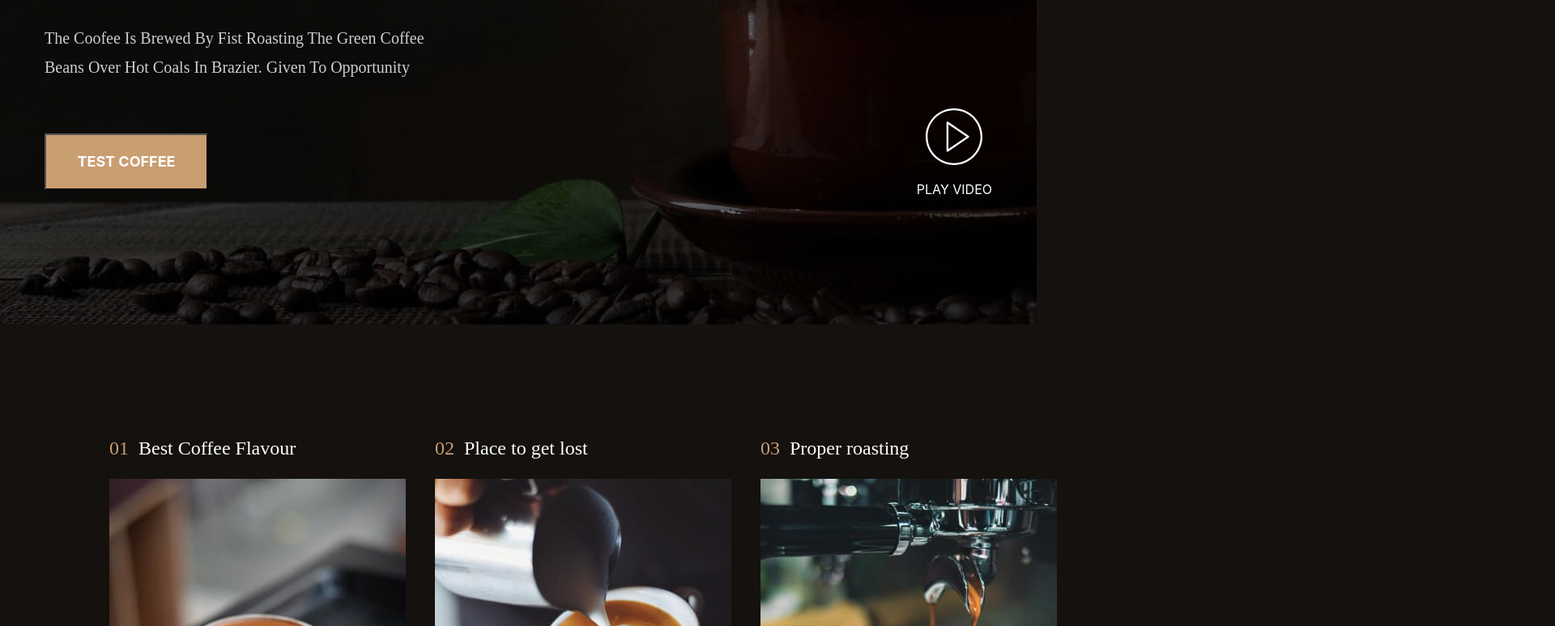
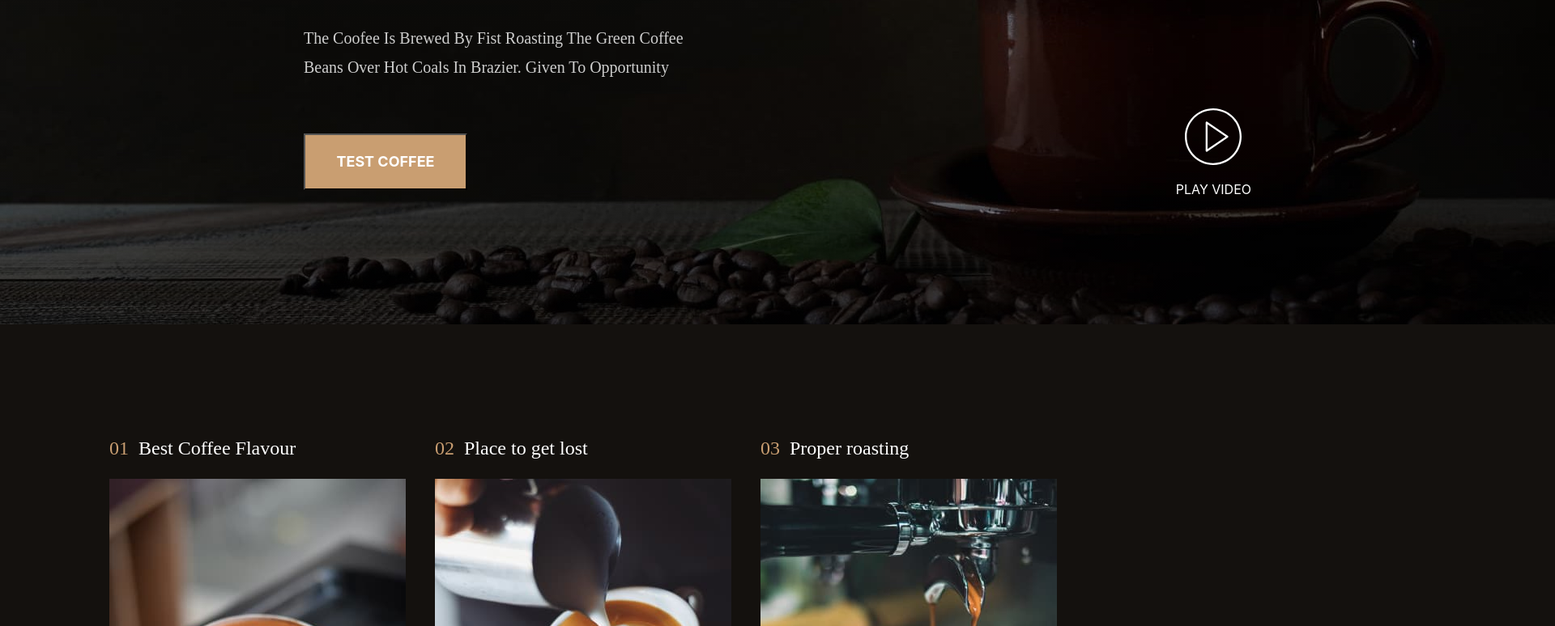
Before and after one commit to Voroshylo/CoffeeShop, a plain HTML site: page index.html in a window 1280 px wide. Shown: the part 465-1239 px from the top of the page at 81% size, 1920 px wide, since content can reach past the window. Drawn offline with nearby package versions, Linux system fonts and the light colour scheme.

Commit message:
fix hero img

```diff
--- a/style.css
+++ b/style.css
@@ -82,7 +82,7 @@ body {
   justify-content: center;
   align-items: center;
   margin: 0 auto;
-  width: 100%; /* Забезпечує максимальну ширину */
+  width: 1920px; /* Забезпечує максимальну ширину */
   height: 739px; /* Встановлює висоту на всю висоту вікна */
   background-image: linear-gradient(
       179deg,
```
